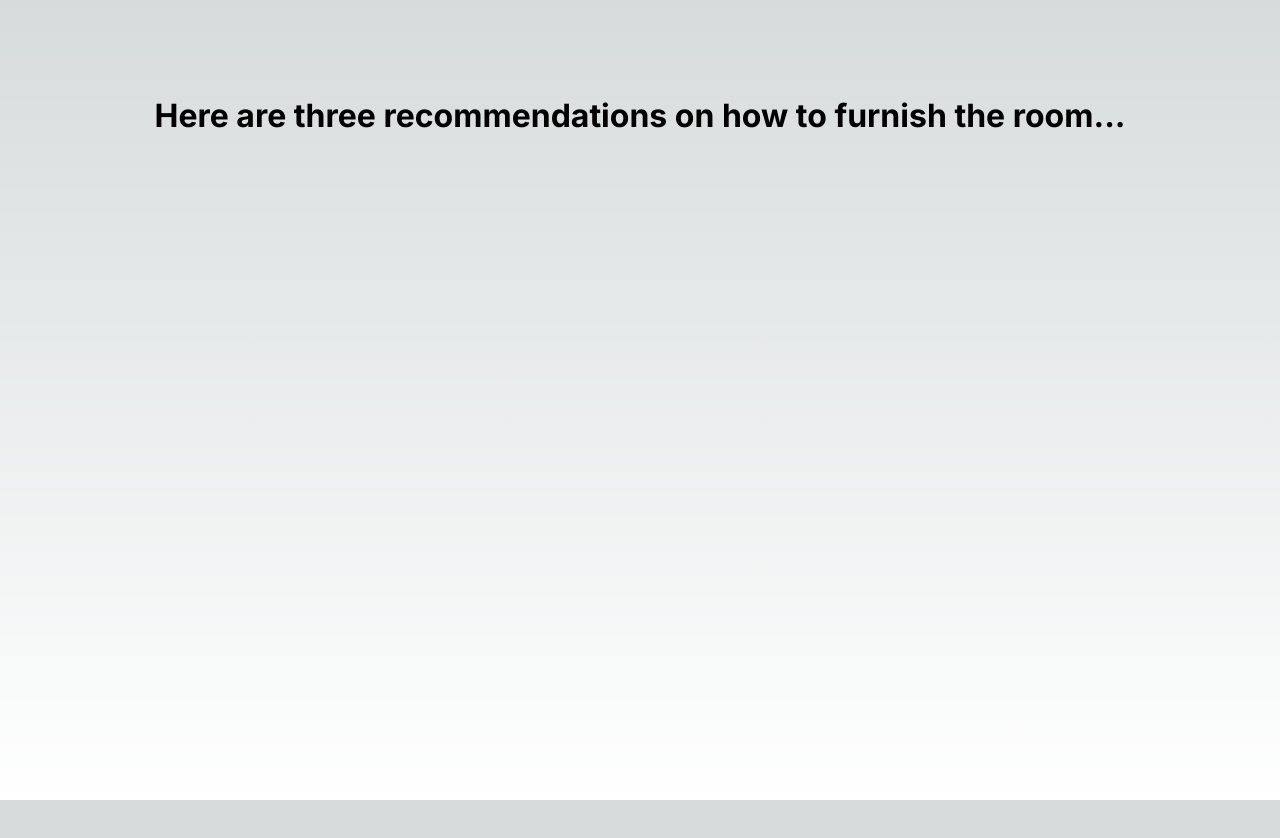
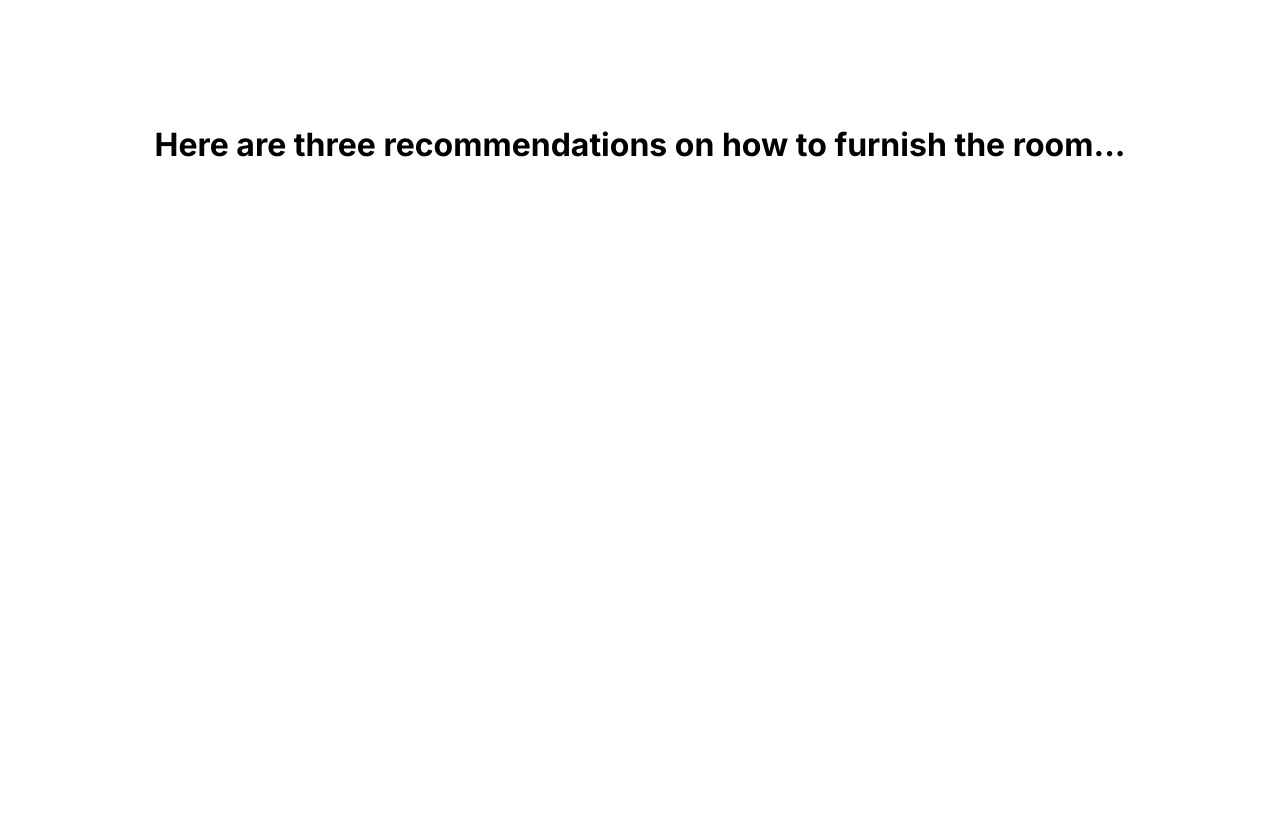
Before and after one commit to Giwan/bnl-lazy-pandas-hackathon, a Next.js app: page /step3 in a window 1280 px wide. Shown: the top 838 px of the page. Before the commit the page ends 800 px from the top, so only its background shows below. Built offline with nearby package versions, Linux system fonts and the light colour scheme.

Commit message:
first page

```diff
--- /dev/null
+++ b/app/(primary)/page.module.css
@@ -0,0 +1,26 @@
+.main {
+  width: 600px;
+  margin: 80px auto;
+}
+
+.userBubble {
+  background-color: silver;
+  text-align: right;
+  padding: var(--unit);
+  border-radius: var(--unit);
+  margin-bottom: var(--unit);
+}
+
+.uploadButtonContainer {
+  text-align: center;
+  margin: 4rem 0;
+}
+
+.roomImageContainer {
+  text-align: center;
+}
+
+.designSuggestionsContainer {
+  font-size: 2rem;
+  margin-top: 1rem;
+}
--- a/app/globals.css
+++ b/app/globals.css
@@ -1,107 +1,3 @@
 :root {
-  --max-width: 1100px;
-  --border-radius: 12px;
-  --font-mono: ui-monospace, Menlo, Monaco, 'Cascadia Mono', 'Segoe UI Mono',
-    'Roboto Mono', 'Oxygen Mono', 'Ubuntu Monospace', 'Source Code Pro',
-    'Fira Mono', 'Droid Sans Mono', 'Courier New', monospace;
-
-  --foreground-rgb: 0, 0, 0;
-  --background-start-rgb: 214, 219, 220;
-  --background-end-rgb: 255, 255, 255;
-
-  --primary-glow: conic-gradient(
-    from 180deg at 50% 50%,
-    #16abff33 0deg,
-    #0885ff33 55deg,
-    #54d6ff33 120deg,
-    #0071ff33 160deg,
-    transparent 360deg
-  );
-  --secondary-glow: radial-gradient(
-    rgba(255, 255, 255, 1),
-    rgba(255, 255, 255, 0)
-  );
-
-  --tile-start-rgb: 239, 245, 249;
-  --tile-end-rgb: 228, 232, 233;
-  --tile-border: conic-gradient(
-    #00000080,
-    #00000040,
-    #00000030,
-    #00000020,
-    #00000010,
-    #00000010,
-    #00000080
-  );
-
-  --callout-rgb: 238, 240, 241;
-  --callout-border-rgb: 172, 175, 176;
-  --card-rgb: 180, 185, 188;
-  --card-border-rgb: 131, 134, 135;
+  --unit: 16px;
 }
-
-@media (prefers-color-scheme: dark) {
-  :root {
-    --foreground-rgb: 255, 255, 255;
-    --background-start-rgb: 0, 0, 0;
-    --background-end-rgb: 0, 0, 0;
-
-    --primary-glow: radial-gradient(rgba(1, 65, 255, 0.4), rgba(1, 65, 255, 0));
-    --secondary-glow: linear-gradient(
-      to bottom right,
-      rgba(1, 65, 255, 0),
-      rgba(1, 65, 255, 0),
-      rgba(1, 65, 255, 0.3)
-    );
-
-    --tile-start-rgb: 2, 13, 46;
-    --tile-end-rgb: 2, 5, 19;
-    --tile-border: conic-gradient(
-      #ffffff80,
-      #ffffff40,
-      #ffffff30,
-      #ffffff20,
-      #ffffff10,
-      #ffffff10,
-      #ffffff80
-    );
-
-    --callout-rgb: 20, 20, 20;
-    --callout-border-rgb: 108, 108, 108;
-    --card-rgb: 100, 100, 100;
-    --card-border-rgb: 200, 200, 200;
-  }
-}
-
-* {
-  box-sizing: border-box;
-  padding: 0;
-  margin: 0;
-}
-
-html,
-body {
-  max-width: 100vw;
-  overflow-x: hidden;
-}
-
-body {
-  color: rgb(var(--foreground-rgb));
-  background: linear-gradient(
-      to bottom,
-      transparent,
-      rgb(var(--background-end-rgb))
-    )
-    rgb(var(--background-start-rgb));
-}
-
-a {
-  color: inherit;
-  text-decoration: none;
-}
-
-@media (prefers-color-scheme: dark) {
-  html {
-    color-scheme: dark;
-  }
-}
--- a/next.config.js
+++ b/next.config.js
@@ -1,4 +1,13 @@
 /** @type {import('next').NextConfig} */
-const nextConfig = {}
+const nextConfig = {
+  images: {
+    remotePatterns: [
+      {
+        protocol: 'https',
+        hostname: 'res.cloudinary.com'
+      }
+    ]
+  }
+};
 
 module.exports = nextConfig
```
Also changed, not shown: app/(primary)/items-list/page.js (added, +7 -0 lines), app/(primary)/page.js (added, +51 -0 lines), app/page.js (deleted, +0 -11 lines), app/roomSuggestions.js (added, +8 -0 lines), components/ChatInput/ChatInput.js (added, +10 -0 lines), components/ChatInput/chatinput.module.css (added, +21 -0 lines), public/upload_button.png (added).
